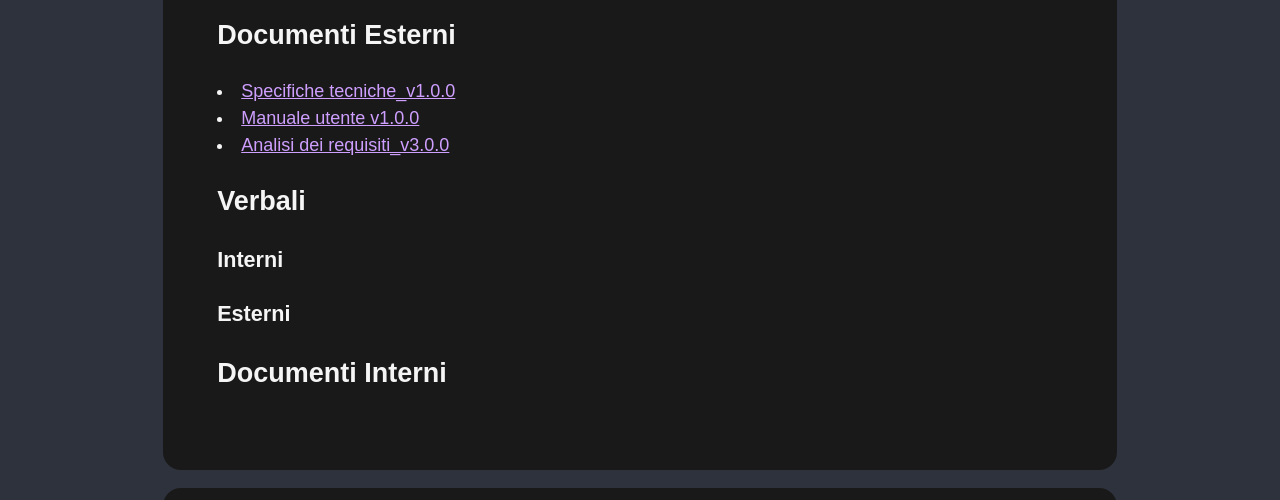
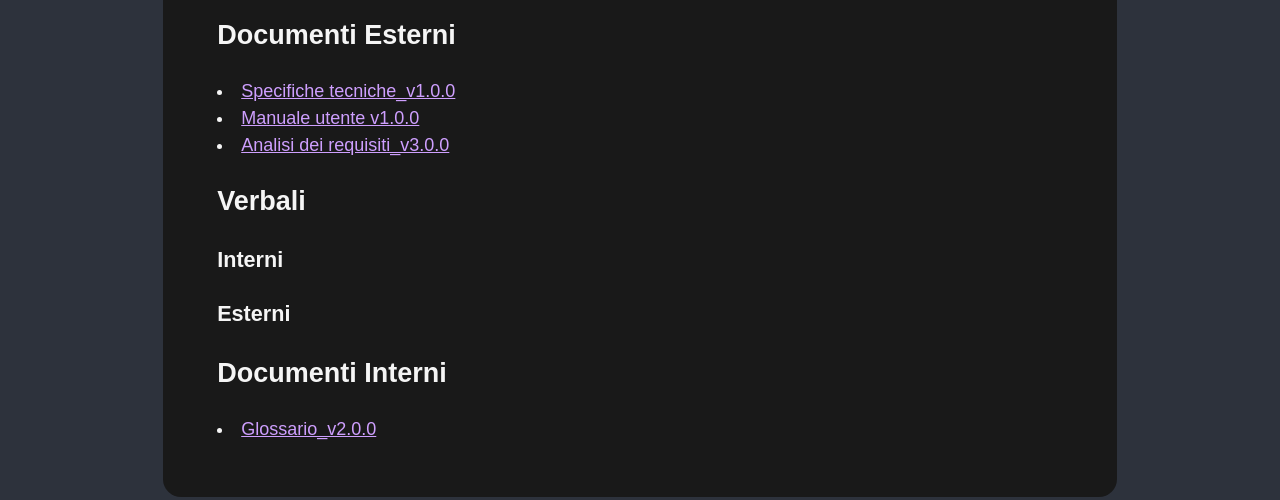
Before and after one commit to Project-SWEnergy/Project-SWEnergy.github.io, a plain HTML site: page index.html in a window 1280 px wide. Shown: the part 269-769 px from the top of the page. Drawn offline with Linux system fonts and the light colour scheme.

Commit message:
update glossario

```diff
--- a/index.html
+++ b/index.html
@@ -42,6 +42,7 @@
 					</div>
 				</div>
 			<h2>Documenti Interni</h2>
+			<li><a class='link' href="PB/Glossario.pdf" target="_blank">Glossario_v2.0.0</a></li>
 		</section>
 
 		<section id="rtb">
```
Also changed, not shown: 1 other file.
